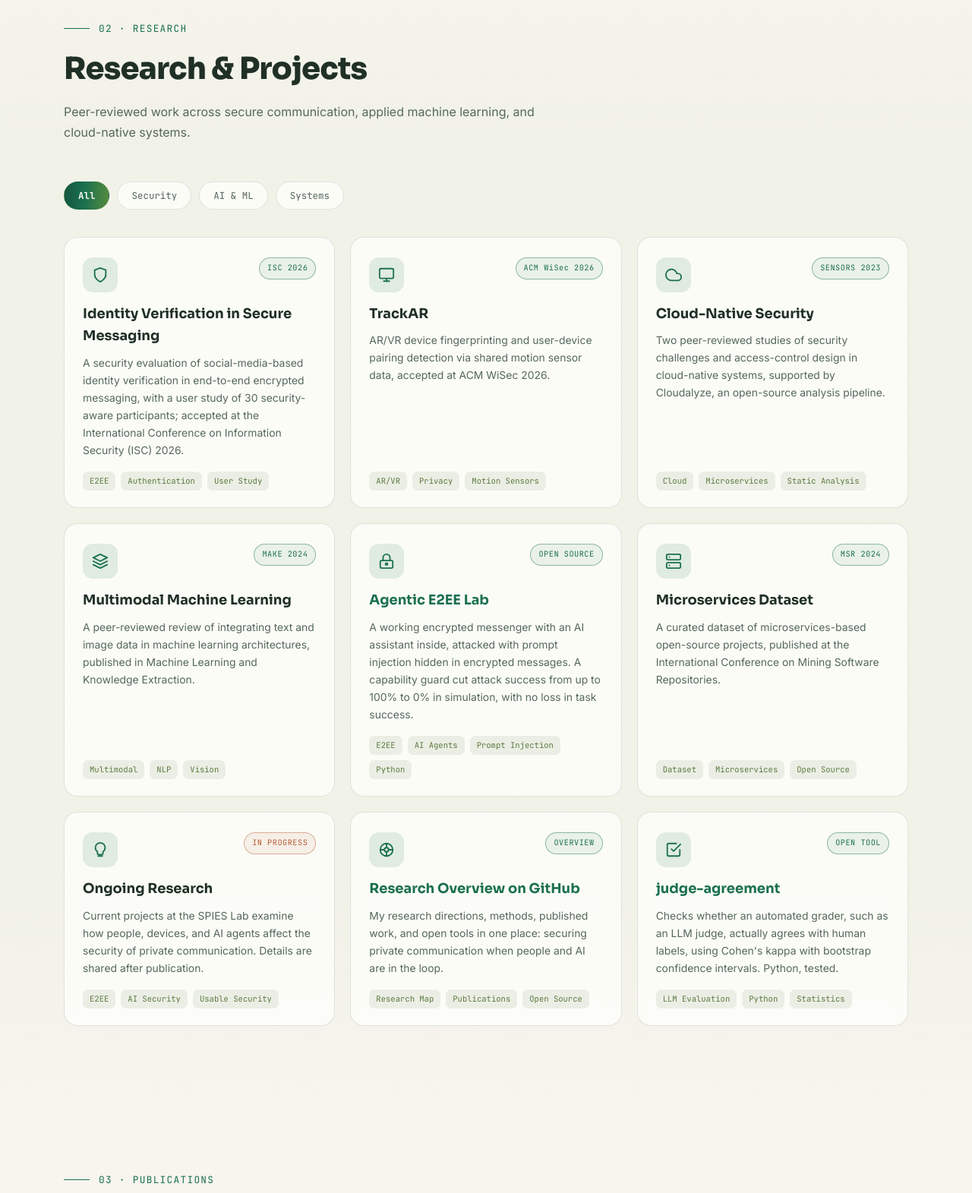
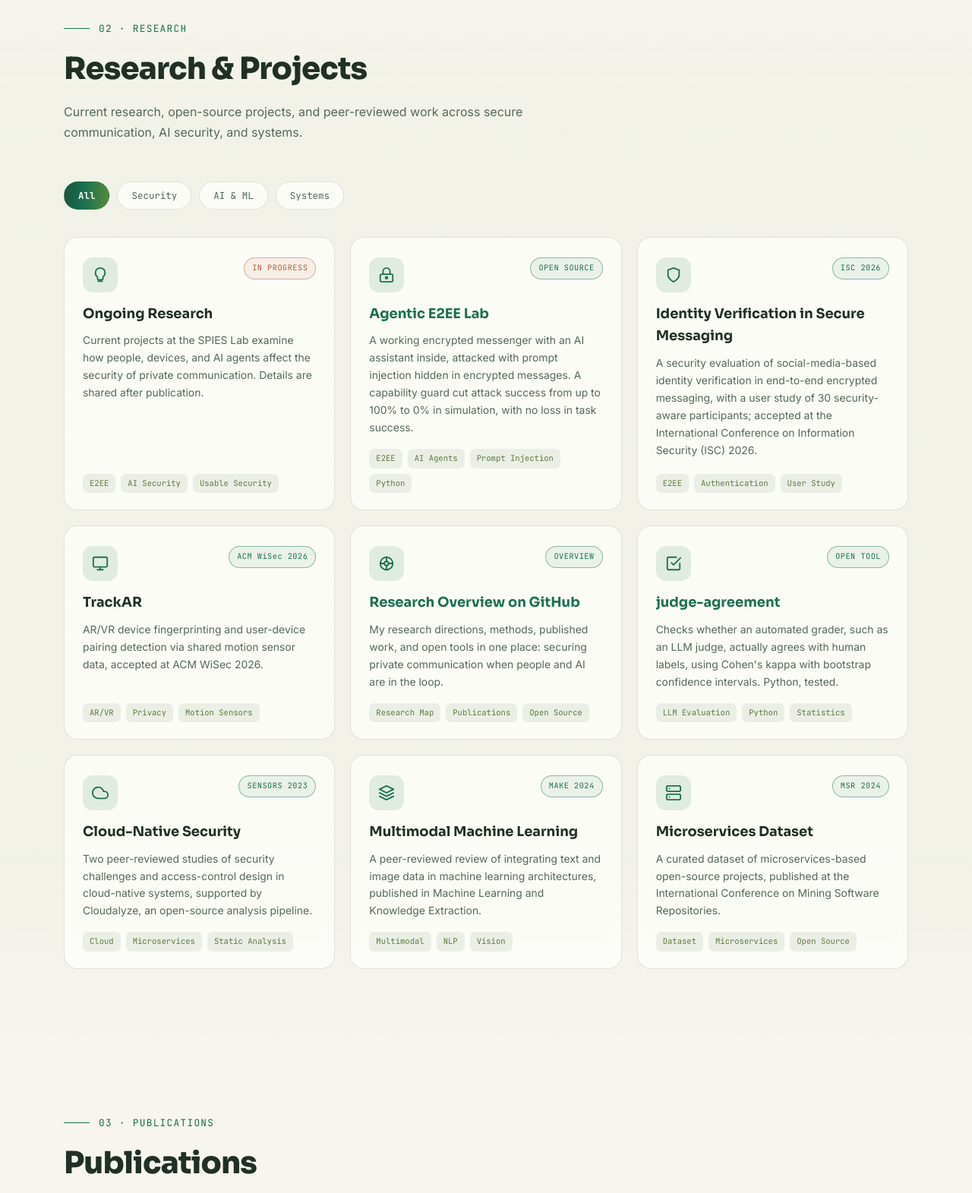
Before and after one commit to Shahidur60/shahidur-portfolio, a plain HTML site: page index.html in a window 1280 px wide. Shown: the part 3420-4991 px from the top of the page at 76% size. Drawn offline with Linux system fonts and the light colour scheme; animation ran at ten frames a second.

Commit message:
Update site: new projects first, LLM evaluation and open-source work, expected graduation, skills, news, what I'm seeking
Co-Authored-By: Claude Opus 5.5 <noreply@anthropic.com>

```diff
--- a/index.html
+++ b/index.html
@@ -858,7 +858,7 @@
     <div class="sec-head rv">
       <span class="sec-tag">02 · Research</span>
       <h2>Research &amp; Projects</h2>
-      <p>Peer-reviewed work across secure communication, applied machine learning, and cloud-native systems.</p>
+      <p>Current research, open-source projects, and peer-reviewed work across secure communication, AI security, and systems.</p>
     </div>
     <div class="filters rv" id="projFilters">
       <button class="chip on" data-f="all">All</button>
@@ -868,6 +868,26 @@
     </div>
     <div class="proj-grid" id="projGrid">
 
+      <article class="proj rv" data-cat="security ai">
+        <div class="proj-top">
+          <span class="proj-ic"><svg viewBox="0 0 24 24" fill="none" stroke="currentColor" stroke-width="2" stroke-linecap="round" stroke-linejoin="round"><path d="M12 2a7 7 0 0 1 7 7c0 2.38-1.19 4.47-3 5.74V17a2 2 0 0 1-2 2h-4a2 2 0 0 1-2-2v-2.26C6.19 13.47 5 11.38 5 9a7 7 0 0 1 7-7z"/><path d="M9 21h6"/></svg></span>
+          <span class="status">IN PROGRESS</span>
+        </div>
+        <h3>Ongoing Research</h3>
+        <p>Current projects at the SPIES Lab examine how people, devices, and AI agents affect the security of private communication. Details are shared after publication.</p>
+        <div class="tags"><i>E2EE</i><i>AI Security</i><i>Usable Security</i></div>
+      </article>
+
+      <article class="proj rv" data-cat="security ai">
+        <div class="proj-top">
+          <span class="proj-ic"><svg viewBox="0 0 24 24" fill="none" stroke="currentColor" stroke-width="2" stroke-linecap="round" stroke-linejoin="round"><rect x="3" y="11" width="18" height="11" rx="2"/><path d="M7 11V7a5 5 0 0 1 10 0v4"/><circle cx="12" cy="16" r="1.5"/></svg></span>
+          <span class="status ok">OPEN SOURCE</span>
+        </div>
+        <h3><a href="https://github.com/Shahidur60/agentic-e2ee-lab" target="_blank" rel="noopener">Agentic E2EE Lab</a></h3>
+        <p>A working encrypted messenger with an AI assistant inside, attacked with prompt injection hidden in encrypted messages. A capability guard cut attack success from up to 100% to 0% in simulation, with no loss in task success.</p>
+        <div class="tags"><i>E2EE</i><i>AI Agents</i><i>Prompt Injection</i><i>Python</i></div>
+      </article>
+
       <article class="proj rv" data-cat="security">
         <div class="proj-top">
           <span class="proj-ic"><svg viewBox="0 0 24 24" fill="none" stroke="currentColor" stroke-width="2" stroke-linecap="round" stroke-linejoin="round"><path d="M12 22s8-4 8-10V5l-8-3-8 3v7c0 6 8 10 8 10z"/></svg></span>
@@ -888,6 +908,26 @@
         <div class="tags"><i>AR/VR</i><i>Privacy</i><i>Motion Sensors</i></div>
       </article>
 
+      <article class="proj rv" data-cat="security ai">
+        <div class="proj-top">
+          <span class="proj-ic"><svg viewBox="0 0 24 24" fill="none" stroke="currentColor" stroke-width="2" stroke-linecap="round" stroke-linejoin="round"><circle cx="12" cy="12" r="3"/><circle cx="12" cy="12" r="9"/><path d="M12 3v6M12 15v6M3 12h6M15 12h6"/></svg></span>
+          <span class="status ok">OVERVIEW</span>
+        </div>
+        <h3><a href="https://github.com/Shahidur60/secure-communication-research" target="_blank" rel="noopener">Research Overview on GitHub</a></h3>
+        <p>My research directions, methods, published work, and open tools in one place: securing private communication when people and AI are in the loop.</p>
+        <div class="tags"><i>Research Map</i><i>Publications</i><i>Open Source</i></div>
+      </article>
+
+      <article class="proj rv" data-cat="ai">
+        <div class="proj-top">
+          <span class="proj-ic"><svg viewBox="0 0 24 24" fill="none" stroke="currentColor" stroke-width="2" stroke-linecap="round" stroke-linejoin="round"><path d="M9 11l3 3L22 4"/><path d="M21 12v7a2 2 0 0 1-2 2H5a2 2 0 0 1-2-2V5a2 2 0 0 1 2-2h11"/></svg></span>
+          <span class="status ok">OPEN TOOL</span>
+        </div>
+        <h3><a href="https://github.com/Shahidur60/secure-communication-research/tree/main/tools/judge-agreement" target="_blank" rel="noopener">judge-agreement</a></h3>
+        <p>Checks whether an automated grader, such as an LLM judge, actually agrees with human labels, using Cohen's kappa with bootstrap confidence intervals. Python, tested.</p>
+        <div class="tags"><i>LLM Evaluation</i><i>Python</i><i>Statistics</i></div>
+      </article>
+
       <article class="proj rv" data-cat="sys security">
         <div class="proj-top">
           <span class="proj-ic"><svg viewBox="0 0 24 24" fill="none" stroke="currentColor" stroke-width="2" stroke-linecap="round" stroke-linejoin="round"><path d="M18 10h-1.26A8 8 0 1 0 9 20h9a5 5 0 0 0 0-10z"/></svg></span>
@@ -908,16 +948,6 @@
         <div class="tags"><i>Multimodal</i><i>NLP</i><i>Vision</i></div>
       </article>
 
-      <article class="proj rv" data-cat="security ai">
-        <div class="proj-top">
-          <span class="proj-ic"><svg viewBox="0 0 24 24" fill="none" stroke="currentColor" stroke-width="2" stroke-linecap="round" stroke-linejoin="round"><rect x="3" y="11" width="18" height="11" rx="2"/><path d="M7 11V7a5 5 0 0 1 10 0v4"/><circle cx="12" cy="16" r="1.5"/></svg></span>
-          <span class="status ok">OPEN SOURCE</span>
-        </div>
-        <h3><a href="https://github.com/Shahidur60/agentic-e2ee-lab" target="_blank" rel="noopener">Agentic E2EE Lab</a></h3>
-        <p>A working encrypted messenger with an AI assistant inside, attacked with prompt injection hidden in encrypted messages. A capability guard cut attack success from up to 100% to 0% in simulation, with no loss in task success.</p>
-        <div class="tags"><i>E2EE</i><i>AI Agents</i><i>Prompt Injection</i><i>Python</i></div>
-      </article>
-
       <article class="proj rv" data-cat="sys">
         <div class="proj-top">
           <span class="proj-ic"><svg viewBox="0 0 24 24" fill="none" stroke="currentColor" stroke-width="2" stroke-linecap="round" stroke-linejoin="round"><rect x="2" y="2" width="20" height="8" rx="2"/><rect x="2" y="14" width="20" height="8" rx="2"/><path d="M6 6h.01M6 18h.01"/></svg></span>
@@ -926,36 +956,6 @@
         <h3>Microservices Dataset</h3>
         <p>A curated dataset of microservices-based open-source projects, published at the International Conference on Mining Software Repositories.</p>
         <div class="tags"><i>Dataset</i><i>Microservices</i><i>Open Source</i></div>
-      </article>
-
-      <article class="proj rv" data-cat="security ai">
-        <div class="proj-top">
-          <span class="proj-ic"><svg viewBox="0 0 24 24" fill="none" stroke="currentColor" stroke-width="2" stroke-linecap="round" stroke-linejoin="round"><path d="M12 2a7 7 0 0 1 7 7c0 2.38-1.19 4.47-3 5.74V17a2 2 0 0 1-2 2h-4a2 2 0 0 1-2-2v-2.26C6.19 13.47 5 11.38 5 9a7 7 0 0 1 7-7z"/><path d="M9 21h6"/></svg></span>
-          <span class="status">IN PROGRESS</span>
-        </div>
-        <h3>Ongoing Research</h3>
-        <p>Current projects at the SPIES Lab examine how people, devices, and AI agents affect the security of private communication. Details are shared after publication.</p>
-        <div class="tags"><i>E2EE</i><i>AI Security</i><i>Usable Security</i></div>
-      </article>
-
-      <article class="proj rv" data-cat="security ai">
-        <div class="proj-top">
-          <span class="proj-ic"><svg viewBox="0 0 24 24" fill="none" stroke="currentColor" stroke-width="2" stroke-linecap="round" stroke-linejoin="round"><circle cx="12" cy="12" r="3"/><circle cx="12" cy="12" r="9"/><path d="M12 3v6M12 15v6M3 12h6M15 12h6"/></svg></span>
-          <span class="status ok">OVERVIEW</span>
-        </div>
-        <h3><a href="https://github.com/Shahidur60/secure-communication-research" target="_blank" rel="noopener">Research Overview on GitHub</a></h3>
-        <p>My research directions, methods, published work, and open tools in one place: securing private communication when people and AI are in the loop.</p>
-        <div class="tags"><i>Research Map</i><i>Publications</i><i>Open Source</i></div>
-      </article>
-
-      <article class="proj rv" data-cat="ai">
-        <div class="proj-top">
-          <span class="proj-ic"><svg viewBox="0 0 24 24" fill="none" stroke="currentColor" stroke-width="2" stroke-linecap="round" stroke-linejoin="round"><path d="M9 11l3 3L22 4"/><path d="M21 12v7a2 2 0 0 1-2 2H5a2 2 0 0 1-2-2V5a2 2 0 0 1 2-2h11"/></svg></span>
-          <span class="status ok">OPEN TOOL</span>
-        </div>
-        <h3><a href="https://github.com/Shahidur60/secure-communication-research/tree/main/tools/judge-agreement" target="_blank" rel="noopener">judge-agreement</a></h3>
-        <p>Checks whether an automated grader, such as an LLM judge, actually agrees with human labels, using Cohen's kappa with bootstrap confidence intervals. Python, tested.</p>
-        <div class="tags"><i>LLM Evaluation</i><i>Python</i><i>Statistics</i></div>
       </article>
 
     </div>
@@ -1009,6 +1009,8 @@
           <li>Co-authored <b>TrackAR</b>, a study of AR/VR device fingerprinting via shared motion sensor data, accepted at <b>ACM WiSec 2026</b>.</li>
           <li>Design and conduct <b>IRB-approved user studies</b> on how people make security decisions in private communication.</li>
           <li>Build research prototypes and formal models spanning <b>identity, trust, and AI agent security</b>; details are shared after publication.</li>
+          <li>Build LLM evaluation pipelines with open-weight models on GPU and HPC clusters, validating automated graders against blind human labels before reporting results.</li>
+          <li>Released open-source work: <a href="https://github.com/Shahidur60/agentic-e2ee-lab" target="_blank" rel="noopener"><b>Agentic E2EE Lab</b></a>, an evaluation of prompt injection against AI assistants inside an encrypted messenger, and <a href="https://github.com/Shahidur60/secure-communication-research/tree/main/tools/judge-agreement" target="_blank" rel="noopener"><b>judge-agreement</b></a>, a grader-validation tool.</li>
         </ul>
       </div>
 
@@ -1061,7 +1063,7 @@
         <div class="org"><a href="https://www.southtechgroup.com/" target="_blank" rel="noopener">Southtech Ltd.</a> · Bangladesh</div>
         <ul>
           <li>Designed <b>ASP.NET Core</b> systems for Ascend Finance serving <b>100K+ users</b>.</li>
-          <li>Refactored scheduling algorithms for <b>65% efficiency gains</b>; implemented RBAC and OWASP-aligned secure APIs.</li>
+          <li>Redesigned fleet scheduling and routing algorithms, reducing operational cost by <b>31%</b>; implemented RBAC and OWASP-aligned secure APIs.</li>
         </ul>
       </div>
 
@@ -1092,7 +1094,7 @@
           <span class="ic"><svg viewBox="0 0 24 24" fill="none" stroke="currentColor" stroke-width="2" stroke-linecap="round" stroke-linejoin="round"><path d="M12 2 2 7l10 5 10-5-10-5z"/><path d="m2 17 10 5 10-5M2 12l10 5 10-5"/></svg></span>
           <h3>Frameworks</h3>
         </div>
-        <div class="chips"><i>PyTorch</i><i>TensorFlow</i><i>scikit-learn</i><i>Spring Boot</i><i>Spring Cloud</i><i>ASP.NET Core</i><i>Flutter</i></div>
+        <div class="chips"><i>PyTorch</i><i>Hugging Face Transformers</i><i>ONNX Runtime</i><i>TensorFlow</i><i>scikit-learn</i><i>FastAPI</i><i>Spring Boot</i><i>Spring Cloud</i><i>ASP.NET Core</i><i>Flutter</i></div>
       </div>
 
       <div class="skill-card rv">
@@ -1100,7 +1102,7 @@
           <span class="ic"><svg viewBox="0 0 24 24" fill="none" stroke="currentColor" stroke-width="2" stroke-linecap="round" stroke-linejoin="round"><path d="M12 22s8-4 8-10V5l-8-3-8 3v7c0 6 8 10 8 10z"/></svg></span>
           <h3>Security</h3>
         </div>
-        <div class="chips"><i>End-to-End Encryption</i><i>Authentication</i><i>Formal Verification</i><i>WebAuthn/FIDO2</i><i>OAuth2</i><i>TLS</i><i>Threat Modeling</i><i>OWASP</i><i>Adversarial ML</i><i>LLM Security</i><i>Prompt Injection</i></div>
+        <div class="chips"><i>End-to-End Encryption</i><i>Applied Cryptography (X25519, AES-GCM, Ed25519)</i><i>Authentication</i><i>Formal Verification (Tamarin)</i><i>WebAuthn/FIDO2</i><i>OAuth2</i><i>TLS</i><i>Threat Modeling</i><i>OWASP</i><i>Adversarial ML</i><i>LLM Security</i><i>Prompt Injection</i></div>
       </div>
 
       <div class="skill-card rv">
@@ -1108,7 +1110,7 @@
           <span class="ic"><svg viewBox="0 0 24 24" fill="none" stroke="currentColor" stroke-width="2" stroke-linecap="round" stroke-linejoin="round"><path d="M12 2a4 4 0 0 0-4 4 4 4 0 0 0-2 7 4 4 0 0 0 2 7 4 4 0 0 0 8 0 4 4 0 0 0 2-7 4 4 0 0 0-2-7 4 4 0 0 0-4-4z"/></svg></span>
           <h3>ML / AI</h3>
         </div>
-        <div class="chips"><i>LLM Evaluation</i><i>Red-Teaming</i><i>Llama</i><i>Qwen</i><i>LLM-as-Judge</i><i>NLP</i><i>Model Robustness</i><i>Trustworthy AI</i><i>CNN</i><i>XGBoost</i><i>LightGBM</i></div>
+        <div class="chips"><i>LLM Evaluation</i><i>Red-Teaming</i><i>Agent Security</i><i>Llama</i><i>Qwen</i><i>LLM-as-Judge</i><i>Speech Models (Whisper)</i><i>NLP</i><i>Model Robustness</i><i>Trustworthy AI</i><i>CNN</i><i>XGBoost</i><i>LightGBM</i></div>
       </div>
 
       <div class="skill-card rv">
@@ -1116,7 +1118,7 @@
           <span class="ic"><svg viewBox="0 0 24 24" fill="none" stroke="currentColor" stroke-width="2" stroke-linecap="round" stroke-linejoin="round"><path d="M18 10h-1.26A8 8 0 1 0 9 20h9a5 5 0 0 0 0-10z"/></svg></span>
           <h3>Cloud / DevOps</h3>
         </div>
-        <div class="chips"><i>Docker</i><i>Kubernetes</i><i>AWS</i><i>Jenkins</i><i>GitLab CI/CD</i><i>Kafka</i><i>RabbitMQ</i></div>
+        <div class="chips"><i>Docker</i><i>Kubernetes</i><i>AWS</i><i>Slurm / HPC</i><i>Jenkins</i><i>GitLab CI/CD</i><i>Kafka</i><i>RabbitMQ</i></div>
       </div>
 
       <div class="skill-card rv">
@@ -1144,7 +1146,7 @@
         <span class="deg">PhD · In Progress</span>
         <h3>Ph.D. in Computer Science</h3>
         <div class="where"><a href="https://www.tamu.edu/" target="_blank" rel="noopener">Texas A&amp;M University</a> · College Station, TX</div>
-        <div class="row"><span>Jan 2024 – Present</span><span class="gpa">GPA 4.0</span></div>
+        <div class="row"><span>Jan 2024 – Jul 2027 (expected)</span><span class="gpa">GPA 4.0</span></div>
         <div class="note">Advisor: <a href="https://nsaxena.engr.tamu.edu/" target="_blank" rel="noopener">Prof. Nitesh Saxena</a>. Network Security · Distributed Systems.</div>
       </div>
 
@@ -1153,7 +1155,7 @@
         <h3>M.S. in Computer Science</h3>
         <div class="where"><a href="https://www.baylor.edu/" target="_blank" rel="noopener">Baylor University</a> · Waco, TX</div>
         <div class="row"><span>Aug 2021 – Dec 2023</span><span class="gpa">GPA 3.51</span></div>
-        <div class="note">Cybersecurity · Software Engineering · Advanced Algorithms.</div>
+        <div class="note">Supervisor: Prof. Eunjee Song. Cybersecurity · Software Engineering · Advanced Algorithms.</div>
       </div>
 
       <div class="edu rv">
@@ -1226,7 +1228,7 @@
     <div class="contact-card rv">
       <div class="sec-tag" style="justify-content:center;margin-bottom:14px">09 · Contact</div>
       <h2>Let's build secure systems together.</h2>
-      <p>Open to research collaborations, PhD-level security work, and conversations about E2EE, authentication, and AI safety. The fastest way to reach me is email.</p>
+      <p>I am looking for <b>research internships and co-ops for 2027</b>, and <b>postdoctoral and faculty positions</b> from 2027. I am also glad to talk about collaborations in secure communication, authentication, and AI security. The fastest way to reach me is email.</p>
       <div class="contact-rows">
         <button class="c-pill" id="copyEmail" data-email="mdshahidur_rahaman@tamu.edu">
           <span class="tip">Copied!</span>
@@ -1357,6 +1359,7 @@
     'Securing end-to-end encrypted communication.',
     'Studying trust and identity in private communication.',
     'Advancing ML and LLM security.',
+    'Building AI agents that cannot be talked into mistakes.',
     'PhD student at Texas A&M · GPA 4.0'
   ];
   var tEl=$('#typer'), pi=0, ci=0, deleting=false;
@@ -1488,6 +1491,10 @@
      To share new news: add an entry to the TOP of this list.
      Fields: date (shown in the pill), tag (small label), title, text. */
   var NEWS=[
+    {date:'Nov 2026',tag:'Open Source',title:'Released Agentic E2EE Lab',
+     text:'A working encrypted messenger with an AI assistant inside, attacked with prompt injection hidden in encrypted messages. Includes three defenses, an evaluation harness with confidence intervals, and tests.'},
+    {date:'Nov 2026',tag:'Open Source',title:'Research overview and judge-agreement tool on GitHub',
+     text:'A public overview of my research directions, plus judge-agreement, a tool that checks whether an LLM grader actually agrees with human labels.'},
     {date:'2026',tag:'Paper Accepted',title:'Paper accepted at ISC 2026',
      text:'Our study of social-media-based identity verification in end-to-end encrypted messaging will appear at the International Conference on Information Security.'},
     {date:'2026',tag:'Paper Accepted',title:'TrackAR accepted at ACM WiSec 2026',
```
Also changed, not shown: 1 other file.
